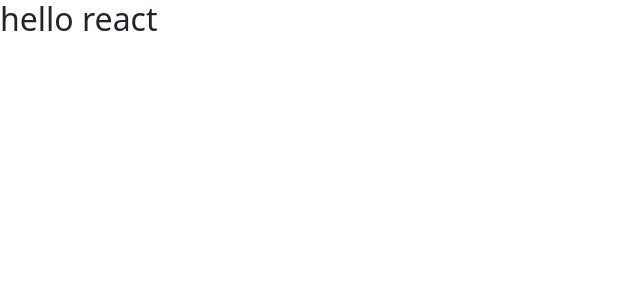
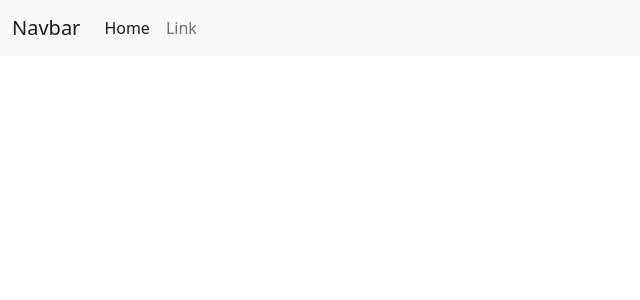
Before and after one commit to sulaimanhayek/data-lit-project, a React (Create React App) app: page / in a window 1280 px wide. Shown: the top 300 px of the page, without its empty margins (0-640 px from the left). Built offline with nearby package versions, Linux system fonts and the light colour scheme.

Commit message:
add navbar component

```diff
--- a/src/App.js
+++ b/src/App.js
@@ -1,8 +1,8 @@
 import "bootstrap/dist/css/bootstrap.min.css"
-
+import Navbar from "./components/Navbar";
 function App() {
   return (
-    <h2>hello react</h2>
+    <Navbar></Navbar>
   );
 }
 
--- /dev/null
+++ b/src/components/Navbar.js
@@ -0,0 +1,27 @@
+import React from 'react'
+
+const Navbar = () => {
+    return (
+        <nav className="navbar navbar-expand-lg navbar-light bg-light">
+            <div className="container-fluid">
+                <a className="navbar-brand" href="#">Navbar</a>
+                <button className="navbar-toggler" type="button" data-bs-toggle="collapse" data-bs-target="#navbarSupportedContent" aria-controls="navbarSupportedContent" aria-expanded="false" aria-label="Toggle navigation">
+                    <span className="navbar-toggler-icon"></span>
+                </button>
+                <div className="collapse navbar-collapse" id="navbarSupportedContent">
+                    <ul className="navbar-nav me-auto mb-2 mb-lg-0">
+                        <li className="nav-item">
+                            <a className="nav-link active" aria-current="page" href="#">Home</a>
+                        </li>
+                        <li className="nav-item">
+                            <a className="nav-link" href="#">Link</a>
+                        </li>
+                    </ul>
+
+                </div>
+            </div>
+        </nav>
+    )
+}
+
+export default Navbar
```
